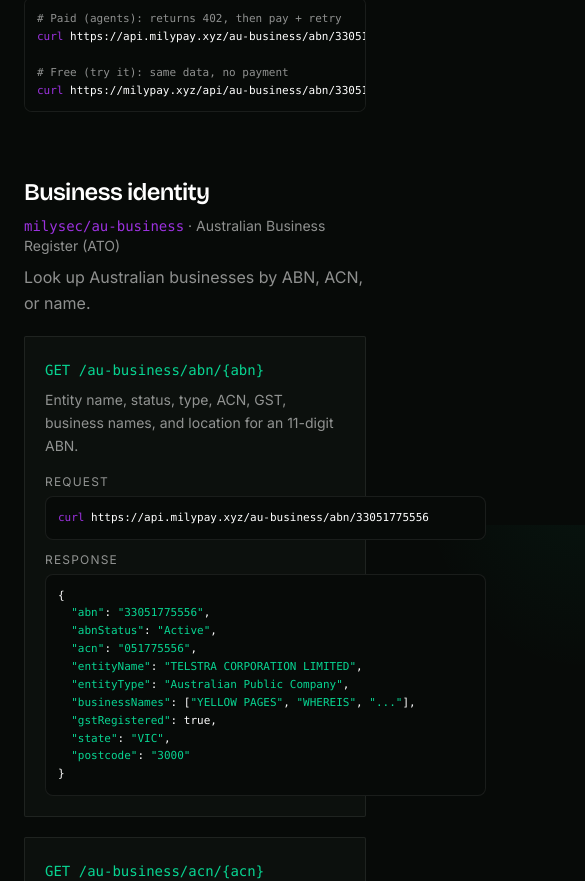
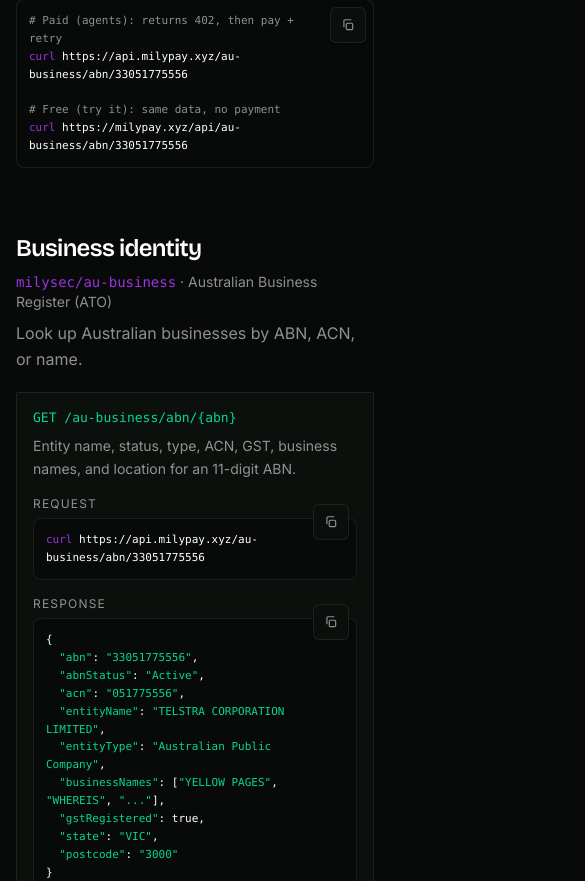
Before and after one commit to milysecond/milypay, a Next.js app: page /docs in a window 390 px wide. Shown: the part 1163-2044 px from the top of the page, 585 px wide, since content can reach past the window. Built offline with nearby package versions, Linux system fonts and the light colour scheme.

Commit message:
Make request/response code blocks mobile-friendly (#24)
Wrap long lines, break URLs, min-w-0 grid cells, tighter mobile padding.
Copy button always tappable on small screens.

```diff
--- a/src/app/demo/AddressDemo.tsx
+++ b/src/app/demo/AddressDemo.tsx
@@ -101,7 +101,7 @@ export default function AddressDemo() {
       </div>
 
       {lastPath && (
-        <div className="mt-6 overflow-x-auto rounded-lg border border-border-brand bg-bg p-3 font-mono text-xs text-muted">
+        <div className="mt-6 max-w-full min-w-0 overflow-x-auto whitespace-pre-wrap break-words rounded-lg border border-border-brand bg-bg p-3 font-mono text-[11px] leading-relaxed text-muted [overflow-wrap:anywhere] sm:text-xs">
           <span className="text-brand-green">GET</span> https://milypay.xyz{lastPath}
         </div>
       )}
--- a/src/app/demo/BsbDemo.tsx
+++ b/src/app/demo/BsbDemo.tsx
@@ -114,7 +114,7 @@ export default function BsbDemo() {
       </div>
 
       {lastPath && (
-        <div className="mt-6 overflow-x-auto rounded-lg border border-border-brand bg-bg p-3 font-mono text-xs text-muted">
+        <div className="mt-6 max-w-full min-w-0 overflow-x-auto whitespace-pre-wrap break-words rounded-lg border border-border-brand bg-bg p-3 font-mono text-[11px] leading-relaxed text-muted [overflow-wrap:anywhere] sm:text-xs">
           <span className="text-brand-green">GET</span> https://milypay.xyz{lastPath}
         </div>
       )}
--- a/src/app/demo/CompanyDemo.tsx
+++ b/src/app/demo/CompanyDemo.tsx
@@ -246,7 +246,7 @@ export default function CompanyDemo({ initialAcn }: { initialAcn?: string | null
       </p>
 
       {lastPath && (
-        <div className="mt-6 overflow-x-auto rounded-lg border border-border-brand bg-bg p-3 font-mono text-xs text-muted">
+        <div className="mt-6 max-w-full min-w-0 overflow-x-auto whitespace-pre-wrap break-words rounded-lg border border-border-brand bg-bg p-3 font-mono text-[11px] leading-relaxed text-muted [overflow-wrap:anywhere] sm:text-xs">
           <span className="text-brand-green">GET</span> https://milypay.xyz{lastPath}
         </div>
       )}
--- a/src/app/demo/DemoClient.tsx
+++ b/src/app/demo/DemoClient.tsx
@@ -182,7 +182,7 @@ export default function DemoClient() {
 
       {/* request line */}
       {lastPath && (
-        <div className="mt-6 overflow-x-auto rounded-lg border border-border-brand bg-bg p-3 font-mono text-xs text-muted">
+        <div className="mt-6 max-w-full min-w-0 overflow-x-auto whitespace-pre-wrap break-words rounded-lg border border-border-brand bg-bg p-3 font-mono text-[11px] leading-relaxed text-muted [overflow-wrap:anywhere] sm:text-xs">
           <span className="text-brand-green">GET</span> https://milypay.xyz{lastPath}
         </div>
       )}
--- a/src/app/demo/EnergyDemo.tsx
+++ b/src/app/demo/EnergyDemo.tsx
@@ -56,8 +56,8 @@ export default function EnergyDemo() {
             <p className="mt-4 font-mono text-xs text-muted">
               Settlement {data.settlementTime || "—"}
             </p>
-            <div className="mt-4 overflow-x-auto">
-              <table className="w-full text-left text-sm">
+            <div className="mt-4 max-w-full min-w-0 overflow-x-auto">
+              <table className="w-full min-w-[320px] text-left text-sm">
                 <thead className="font-mono text-[11px] uppercase tracking-wide text-muted">
                   <tr>
                     <th className="py-2 pr-4">Region</th>
--- a/src/app/demo/PostageDemo.tsx
+++ b/src/app/demo/PostageDemo.tsx
@@ -96,7 +96,7 @@ export default function PostageDemo() {
       </form>
 
       {lastPath && (
-        <div className="mt-6 overflow-x-auto rounded-lg border border-border-brand bg-bg p-3 font-mono text-xs text-muted">
+        <div className="mt-6 max-w-full min-w-0 overflow-x-auto whitespace-pre-wrap break-words rounded-lg border border-border-brand bg-bg p-3 font-mono text-[11px] leading-relaxed text-muted [overflow-wrap:anywhere] sm:text-xs">
           <span className="text-brand-green">GET</span> https://milypay.xyz{lastPath}
         </div>
       )}
--- a/src/app/demo/SuperDemo.tsx
+++ b/src/app/demo/SuperDemo.tsx
@@ -116,7 +116,7 @@ export default function SuperDemo() {
       </div>
 
       {lastPath && (
-        <div className="mt-6 overflow-x-auto rounded-lg border border-border-brand bg-bg p-3 font-mono text-xs text-muted">
+        <div className="mt-6 max-w-full min-w-0 overflow-x-auto whitespace-pre-wrap break-words rounded-lg border border-border-brand bg-bg p-3 font-mono text-[11px] leading-relaxed text-muted [overflow-wrap:anywhere] sm:text-xs">
           <span className="text-brand-green">GET</span> https://milypay.xyz{lastPath}
         </div>
       )}
--- a/src/app/demo/WeatherDemo.tsx
+++ b/src/app/demo/WeatherDemo.tsx
@@ -117,7 +117,7 @@ export default function WeatherDemo() {
       </div>
 
       {lastPath && (
-        <div className="mt-6 overflow-x-auto rounded-lg border border-border-brand bg-bg p-3 font-mono text-xs text-muted">
+        <div className="mt-6 max-w-full min-w-0 overflow-x-auto whitespace-pre-wrap break-words rounded-lg border border-border-brand bg-bg p-3 font-mono text-[11px] leading-relaxed text-muted [overflow-wrap:anywhere] sm:text-xs">
           <span className="text-brand-green">GET</span> https://milypay.xyz{lastPath}
         </div>
       )}
--- a/src/app/docs/page.tsx
+++ b/src/app/docs/page.tsx
@@ -422,7 +422,7 @@ export default function DocsPage() {
     <main className="flex-1">
       <SiteHeader />
 
-      <div className="mx-auto max-w-6xl px-6 py-12 md:grid md:grid-cols-[180px_1fr] md:gap-12">
+      <div className="mx-auto max-w-6xl px-4 py-12 sm:px-6 md:grid md:grid-cols-[180px_1fr] md:gap-12">
         {/* sidebar */}
         <aside className="mb-10 md:mb-0">
           <nav className="md:sticky md:top-24 flex flex-wrap gap-x-4 gap-y-2 text-sm md:flex-col md:gap-2">
@@ -503,17 +503,17 @@ curl https://milypay.xyz/api/au-business/abn/33051775556`}
                 <p className="leading-relaxed text-muted">{s.blurb}</p>
               </div>
               {s.endpoints.map((e) => (
-                <div key={e.path} className="card p-5 md:p-6">
-                  <code className="text-sm text-brand-green">{e.path}</code>
+                <div key={e.path} className="card min-w-0 overflow-hidden p-4 sm:p-5 md:p-6">
+                  <code className="block break-all text-[13px] leading-snug text-brand-green sm:text-sm">
+                    {e.path}
+                  </code>
                   <p className="mt-2 text-sm leading-relaxed text-muted">{e.desc}</p>
-                  <div className="mt-4 grid gap-3 lg:grid-cols-2">
-                    <div>
-                      <p className="mb-1.5 text-xs uppercase tracking-widest text-muted">Request</p>
-                      <CodeBlock code={e.example} />
+                  <div className="mt-4 grid min-w-0 gap-4 lg:grid-cols-2">
+                    <div className="min-w-0">
+                      <CodeBlock label="Request" code={e.example} />
                     </div>
-                    <div>
-                      <p className="mb-1.5 text-xs uppercase tracking-widest text-muted">Response</p>
-                      <CodeBlock code={e.response} />
+                    <div className="min-w-0">
+                      <CodeBlock label="Response" code={e.response} />
                     </div>
                   </div>
                 </div>
--- a/src/app/not-found.tsx
+++ b/src/app/not-found.tsx
@@ -30,7 +30,7 @@ export default function NotFound() {
               <span className="h-3 w-3 rounded-full bg-muted/30" />
               <span className="ml-2 text-xs text-muted">agent &#8596; milypay</span>
             </div>
-            <pre className="overflow-x-auto p-5 text-[13px] leading-relaxed">
+            <pre className="max-w-full min-w-0 overflow-x-auto whitespace-pre-wrap break-words p-4 text-[12px] leading-relaxed [overflow-wrap:anywhere] sm:p-5 sm:text-[13px]">
               <code>
 {`$ curl https://milypay.xyz/this-page-does-not-exist
 
--- a/src/app/page.tsx
+++ b/src/app/page.tsx
@@ -592,8 +592,8 @@ export default function Home() {
                   agent ↔ milypay
                 </span>
               </div>
-              <pre className="overflow-x-auto bg-bg p-5 text-[13px] leading-relaxed">
-                <code>
+              <pre className="max-w-full min-w-0 overflow-x-auto whitespace-pre-wrap break-words bg-bg p-4 text-[12px] leading-relaxed [overflow-wrap:anywhere] sm:p-5 sm:text-[13px]">
+                <code className="block min-w-0 font-mono">
 {`$ curl https://api.milypay.xyz/au-business/abn/51824753556
 
 `}<span className="text-brand-purple">HTTP/1.1 402 Payment Required</span>{`
--- a/src/components/CodeBlock.tsx
+++ b/src/components/CodeBlock.tsx
@@ -9,8 +9,8 @@ function renderLine(line: string, key: number): ReactNode {
   const trimmed = line.trimStart();
   if (trimmed.startsWith("//") || trimmed.startsWith("#")) {
     return (
-      <div key={key} className="text-muted">
-        {line || " "}
+      <div key={key} className="break-words [overflow-wrap:anywhere] text-muted">
+        {line || "\u00a0"}
       </div>
     );
   }
@@ -27,11 +27,22 @@ function renderLine(line: string, key: number): ReactNode {
   }
   if (last < line.length) out.push(line.slice(last));
   return (
-    <div key={key}>{out.length ? out : " "}</div>
+    <div key={key} className="break-words [overflow-wrap:anywhere]">
+      {out.length ? out : "\u00a0"}
+    </div>
   );
 }
 
-export default function CodeBlock({ code, plain = false }: { code: string; plain?: boolean }) {
+export default function CodeBlock({
+  code,
+  plain = false,
+  label,
+}: {
+  code: string;
+  plain?: boolean;
+  /** Optional caption above the block (e.g. Request / Response) */
+  label?: string;
+}) {
   const [copied, setCopied] = useState(false);
 
   async function copy() {
@@ -45,36 +56,55 @@ export default function CodeBlock({ code, plain = false }: { code: string; plain
   }
 
   return (
-    <div className="group/code relative">
+    <div className="group/code relative min-w-0 max-w-full">
+      {label ? (
+        <p className="mb-1.5 text-xs uppercase tracking-widest text-muted">{label}</p>
+      ) : null}
       <button
         type="button"
         onClick={copy}
         aria-label="Copy code"
-        className="absolute right-2 top-2 z-10 flex min-h-8 min-w-8 items-center gap-1 rounded-md border border-border-brand bg-card px-2 py-1 text-[10px] font-semibold uppercase tracking-wide text-muted opacity-0 transition hover:text-fg group-hover/code:opacity-100 focus-visible:opacity-100 focus-visible:outline-none focus-visible:ring-2 focus-visible:ring-fg/30"
+        className="absolute right-2 top-2 z-10 flex min-h-9 min-w-9 items-center justify-center gap-1 rounded-md border border-border-brand bg-card/95 px-2 py-1.5 text-[10px] font-semibold uppercase tracking-wide text-muted shadow-sm backdrop-blur transition hover:text-fg focus-visible:opacity-100 focus-visible:outline-none focus-visible:ring-2 focus-visible:ring-fg/30 sm:opacity-0 sm:group-hover/code:opacity-100"
       >
         {copied ? (
           <>
-            <svg viewBox="0 0 24 24" className="h-3 w-3 text-brand-green" fill="none" stroke="currentColor" strokeWidth={2.5} strokeLinecap="round" strokeLinejoin="round">
+            <svg
+              viewBox="0 0 24 24"
+              className="h-3.5 w-3.5 text-brand-green"
+              fill="none"
+              stroke="currentColor"
+              strokeWidth={2.5}
+              strokeLinecap="round"
+              strokeLinejoin="round"
+            >
               <path d="M5 13l4 4L19 7" />
             </svg>
-            Copied
+            <span className="hidden xs:inline sm:inline">Copied</span>
           </>
         ) : (
           <>
-            <svg viewBox="0 0 24 24" className="h-3 w-3" fill="none" stroke="currentColor" strokeWidth={2} strokeLinecap="round" strokeLinejoin="round">
+            <svg
+              viewBox="0 0 24 24"
+              className="h-3.5 w-3.5"
+              fill="none"
+              stroke="currentColor"
+              strokeWidth={2}
+              strokeLinecap="round"
+              strokeLinejoin="round"
+            >
               <rect x="9" y="9" width="11" height="11" rx="2" />
               <path d="M5 15V5a2 2 0 0 1 2-2h10" />
             </svg>
-            Copy
+            <span className="hidden sm:inline">Copy</span>
           </>
         )}
       </button>
       <pre
-        className={`rounded-lg border border-border-brand bg-bg p-3 pr-14 text-[11px] leading-relaxed ${
-          plain ? "whitespace-pre-wrap break-words" : "overflow-x-auto"
+        className={`max-w-full min-w-0 overflow-x-auto whitespace-pre-wrap break-words rounded-lg border border-border-brand bg-bg p-3 pr-12 text-[11px] leading-relaxed [overflow-wrap:anywhere] sm:p-4 sm:pr-14 sm:text-[12px] ${
+          plain ? "" : ""
         }`}
       >
-        <code>
+        <code className="block min-w-0 max-w-full font-mono">
           {plain
             ? code
             : code.split("\n").map((line, idx) => renderLine(line, idx))}
```
